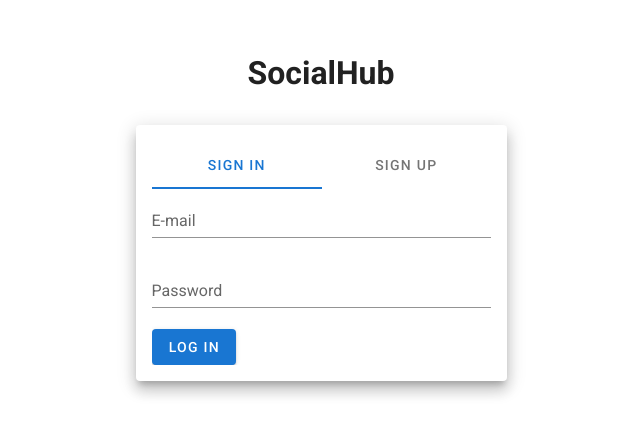
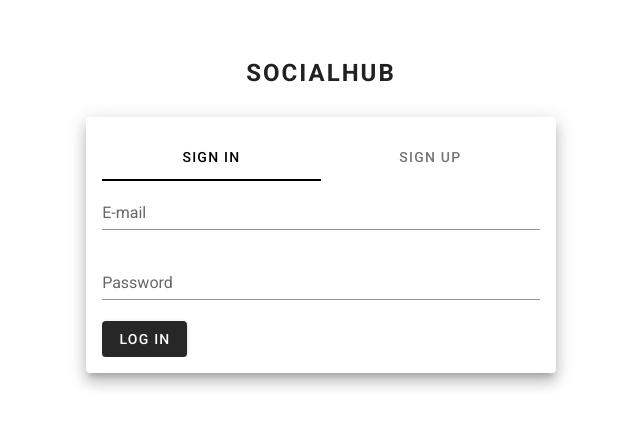
Before and after one commit to Karm0s/socialhub, a Vue app: page /auth in a window 1280 px wide. Shown: the part 165-600 px from the top of the page, without its empty margins (319-959 px from the left). Built offline with nearby package versions, Linux system fonts and the light colour scheme.

Commit message:
:lipstick: Update auth card

```diff
--- a/src/pages/AuthPage.vue
+++ b/src/pages/AuthPage.vue
@@ -1,8 +1,8 @@
 <template>
   <v-container fill-height class="pb-10 mb-10">
     <v-row align="center" justify="center">
-      <v-col cols="4">
-        <v-row align="center" justify="center" class="py-10">
+      <v-col sm="6" lg="5">
+        <v-row align="center" justify="center" class="py-10 overline">
           <h1>
             SocialHub
           </h1>
@@ -10,7 +10,7 @@
 
         <v-card elevation="10">
           <v-card-text>
-            <v-tabs centered fixed-tabs @change="resetForms">
+            <v-tabs color="black" centered fixed-tabs @change="resetForms">
               <v-tab>
                 Sign In
               </v-tab>
@@ -33,7 +33,7 @@
                     required
                     type="password"
                   ></v-text-field>
-                  <v-btn color="primary" :disabled="!valid" @click="signIn">
+                  <v-btn dark :disabled="!valid" @click="signIn">
                     Log In
                   </v-btn>
                 </v-form>
@@ -60,7 +60,7 @@
                     required
                     type="password"
                   ></v-text-field>
-                  <v-btn color="primary" :disabled="!valid" @click="signUp">
+                  <v-btn dark :disabled="!valid" @click="signUp">
                     Sign Up
                   </v-btn>
                 </v-form>
```
